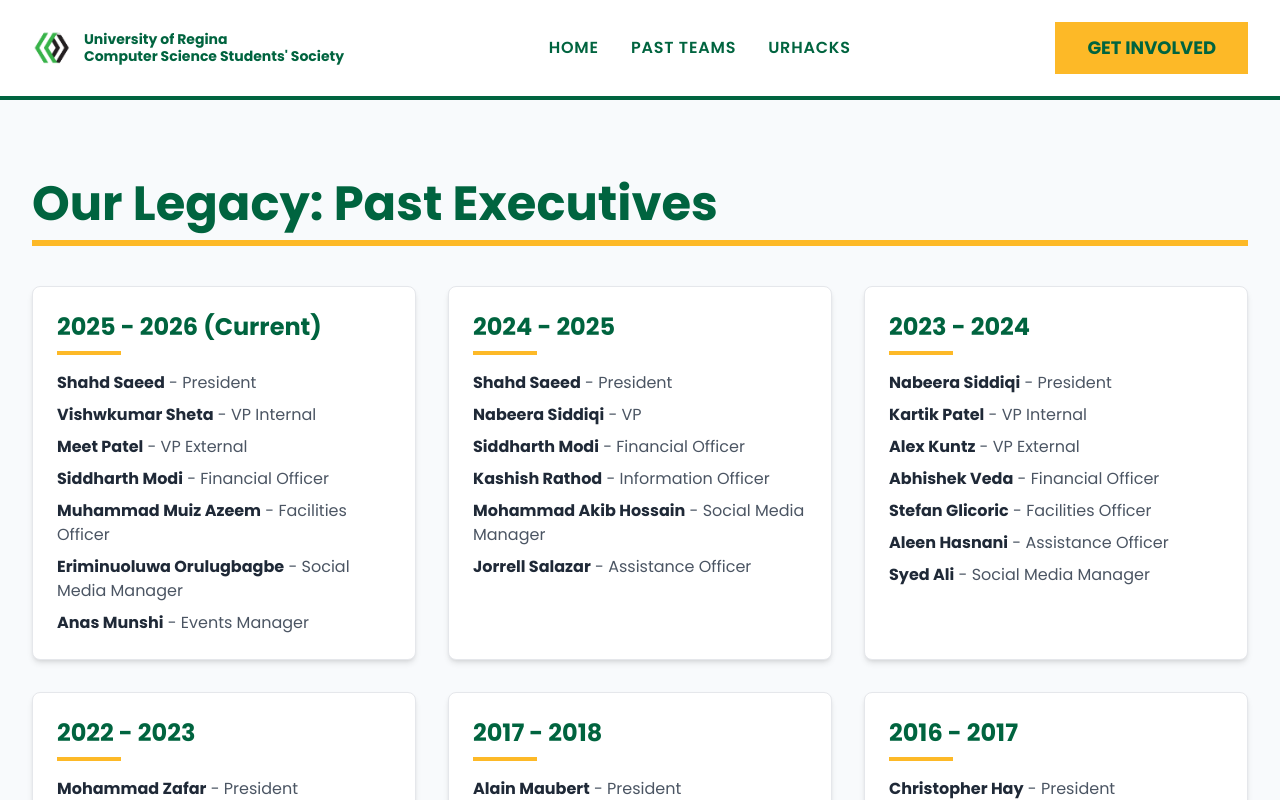
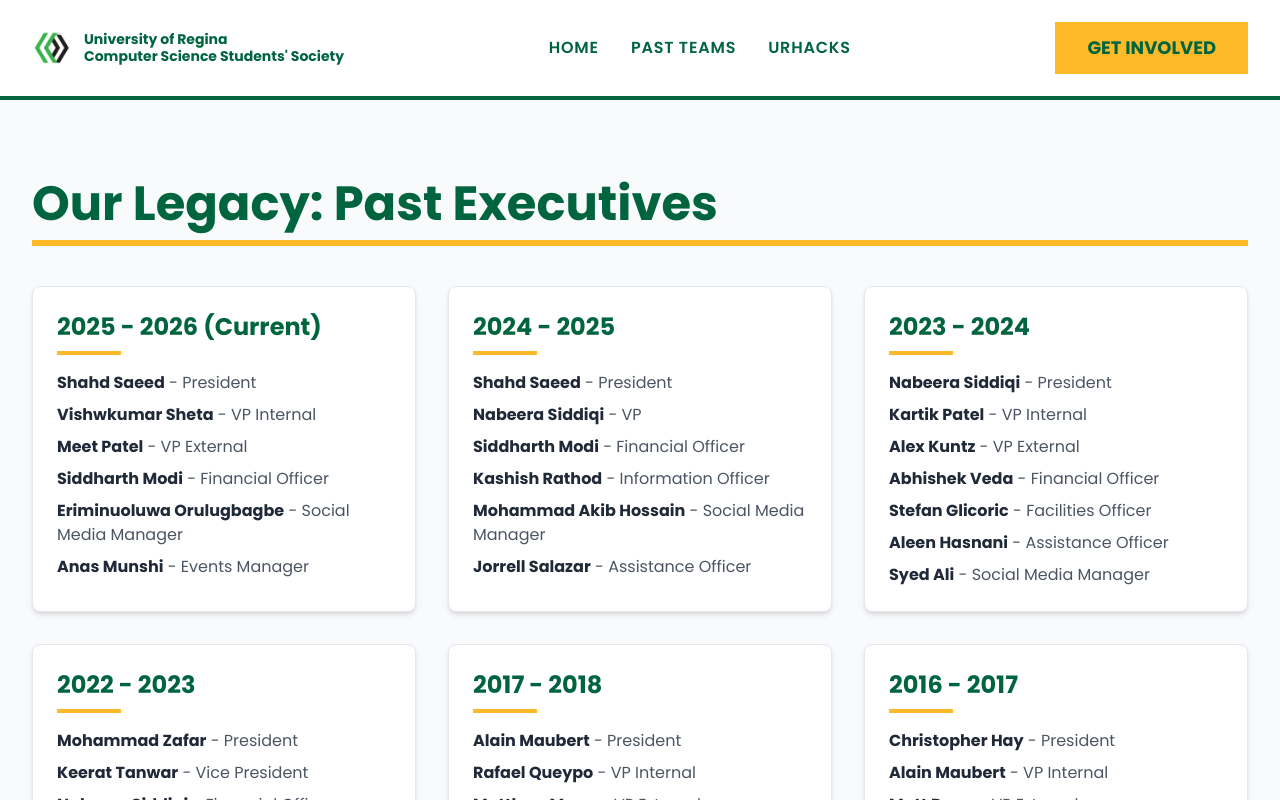
Before and after one commit to Vishhyy/ur-csss-website, a React (Vite) app: page /past-teams in a window 1280 px wide. Shown: the top 800 px of the page. Built offline with nearby package versions, Linux system fonts and the light colour scheme.

Commit message:
fix: Update team roster and correct prize name

```diff
--- a/src/components/Chatbot.tsx
+++ b/src/components/Chatbot.tsx
@@ -28,7 +28,6 @@ This is our premier 24-hour hackathon where students team up to build applicatio
 - **VP Internal:** Vishwkumar Sheta
 - **VP External:** Meet Patel
 - **Financial Officer:** Siddharth Modi
-- **Facilities Officer:** Muhammad Muiz Azeem
 - **Social Media Manager:** Eriminuoluwa Orulugbagbe
 - **Events Manager:** Anas Munshi
 
--- a/src/components/PrizePool.tsx
+++ b/src/components/PrizePool.tsx
@@ -41,7 +41,6 @@ const PrizePool: React.FC = () => {
     return (
         <section className="py-20 bg-slate-100">
             <div className="container mx-auto px-4">
-                {/* --- THIS IS THE FIX --- */}
                 <div className="text-center">
                     <SectionTitle>Prize Pool</SectionTitle>
                 </div>
@@ -49,7 +48,8 @@ const PrizePool: React.FC = () => {
                 <div className="grid grid-cols-1 md:grid-cols-2 lg:grid-cols-3 gap-8 items-stretch mt-12">
                     <PrizeCard amount="$500" title="Runner-up" tier="silver" />
                     <PrizeCard amount="$1,000" title="Winner" tier="gold" />
-                    <PrizeCard amount="$200" title="People's Choice" tier="bronze" />
+                    {/* This title has been updated */}
+                    <PrizeCard amount="$200" title="Best Business Solution" tier="bronze" />
                 </div>
             </div>
         </section>
--- a/src/data/pastTeamsData.ts
+++ b/src/data/pastTeamsData.ts
@@ -6,7 +6,6 @@ export const pastTeams = [
           { name: 'Vishwkumar Sheta', title: 'VP Internal' },
           { name: 'Meet Patel', title: 'VP External' },
           { name: 'Siddharth Modi', title: 'Financial Officer' },
-          { name: 'Muhammad Muiz Azeem', title: 'Facilities Officer' },
           { name: 'Eriminuoluwa Orulugbagbe', title: 'Social Media Manager' },
           { name: 'Anas Munshi', title: 'Events Manager' },
         ],
```
